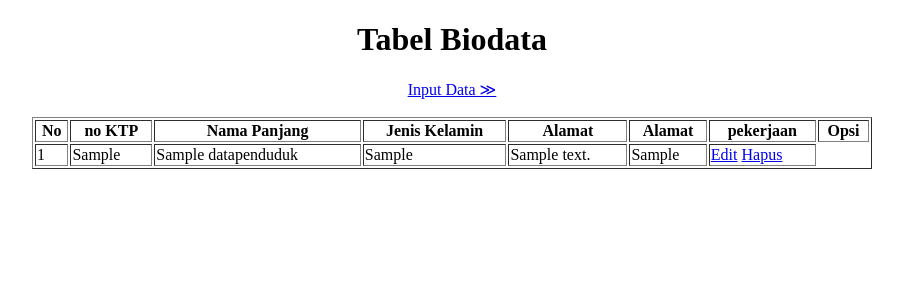
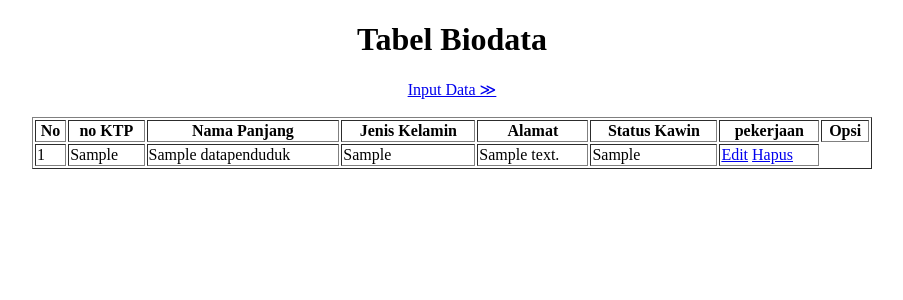
Before and after one commit to SAQIYA/ResponsiTCC, a PHP site: page / in a window 1280 px wide. Shown: the top 300 px of the page, without its empty margins (188-1091 px from the left). Run offline with PHP 8.4, Linux system fonts and the light colour scheme; tables that the repository leaves empty hold one stand-in row (values such as "Sample post"); data that the repository does not hold is empty.

Commit message:
push kedua

```diff
--- a/www/index.php
+++ b/www/index.php
@@ -1,6 +1,6 @@
 <?php
   // memanggil file koneksi.php untuk melakukan koneksi database
-  $link = mysqli_connect('db','user','test','Penduduk');
+  $link = mysqli_connect('db','user','test',"Penduduk");
 ?>
 
 <!DOCTYPE html>
@@ -27,7 +27,7 @@
         <th>Nama Panjang</th>
         <th>Jenis Kelamin</th>
         <th>Alamat</th>
-        <th>Alamat</th>
+        <th>Status Kawin</th>
         <th>pekerjaan</th>
 		<th>Opsi</th>
       </tr>
```
